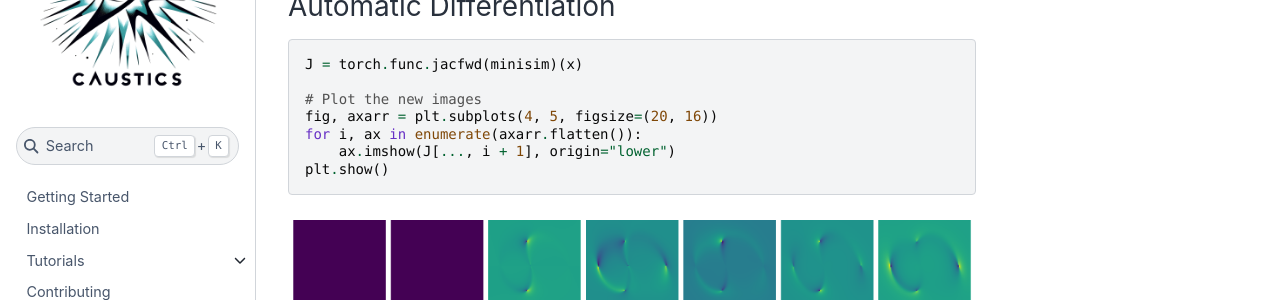
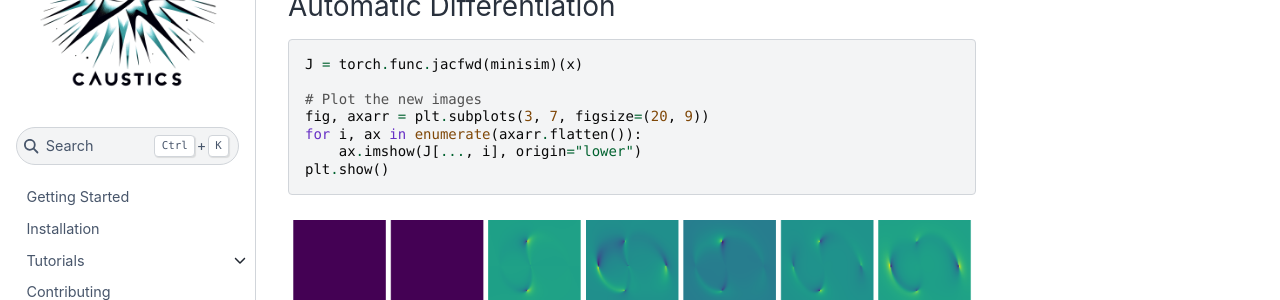
Before and after one commit to Ciela-Institute/caustics, a Jupyter Book: the page built from docs/source/intro.md, in a window 1280 px wide and 900 px high, scrolled down 2611 px. Shown: the part 152-452 px from the top of the window. Built offline with Jupyter Book 1.0.4 settings and Sphinx 7.4.7 and the Sphinx Book theme 1.1.4, drawn with Linux system fonts in a browser that asks for light colours; pages that are not in the unit, such as notebooks, are missing from menus.

````diff
--- a/docs/source/intro.md
+++ b/docs/source/intro.md
@@ -70,9 +70,9 @@ plt.show()
 J = torch.func.jacfwd(minisim)(x)
 
 # Plot the new images
-fig, axarr = plt.subplots(4, 5, figsize=(20, 16))
+fig, axarr = plt.subplots(3, 7, figsize=(20, 9))
 for i, ax in enumerate(axarr.flatten()):
-    ax.imshow(J[..., i + 1], origin="lower")
+    ax.imshow(J[..., i], origin="lower")
 plt.show()
 ```
 
````
Also changed, not shown: README.md (+2 -2 lines).
